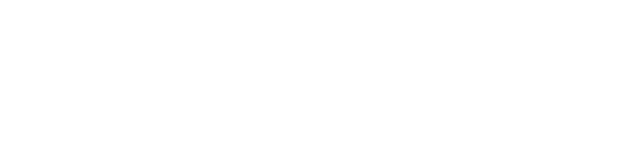
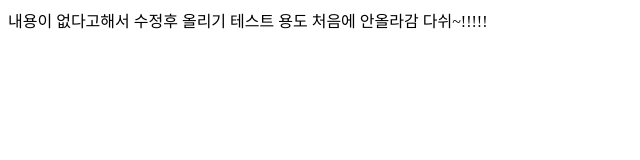
Before and after one commit to lyra-j/frontend, a plain HTML site: page index.html in a window 1280 px wide. Shown: the whole page, without its empty margins (0-640 px from the left). Drawn offline with Linux system fonts and the light colour scheme.

Commit message:
editing test

```diff
--- a/index.html
+++ b/index.html
@@ -7,6 +7,13 @@
   <title>git 초기 설정 test</title>
 </head>
 <body>
-
+  <header>
+    <div class="main">
+      <div class="branch">
+        내용이 없다고해서 수정후 올리기 테스트 용도
+        처음에 안올라감 다쉬~!!!!!
+      </div>
+    </div>
+  </header>
 </body>
 </html>
```
